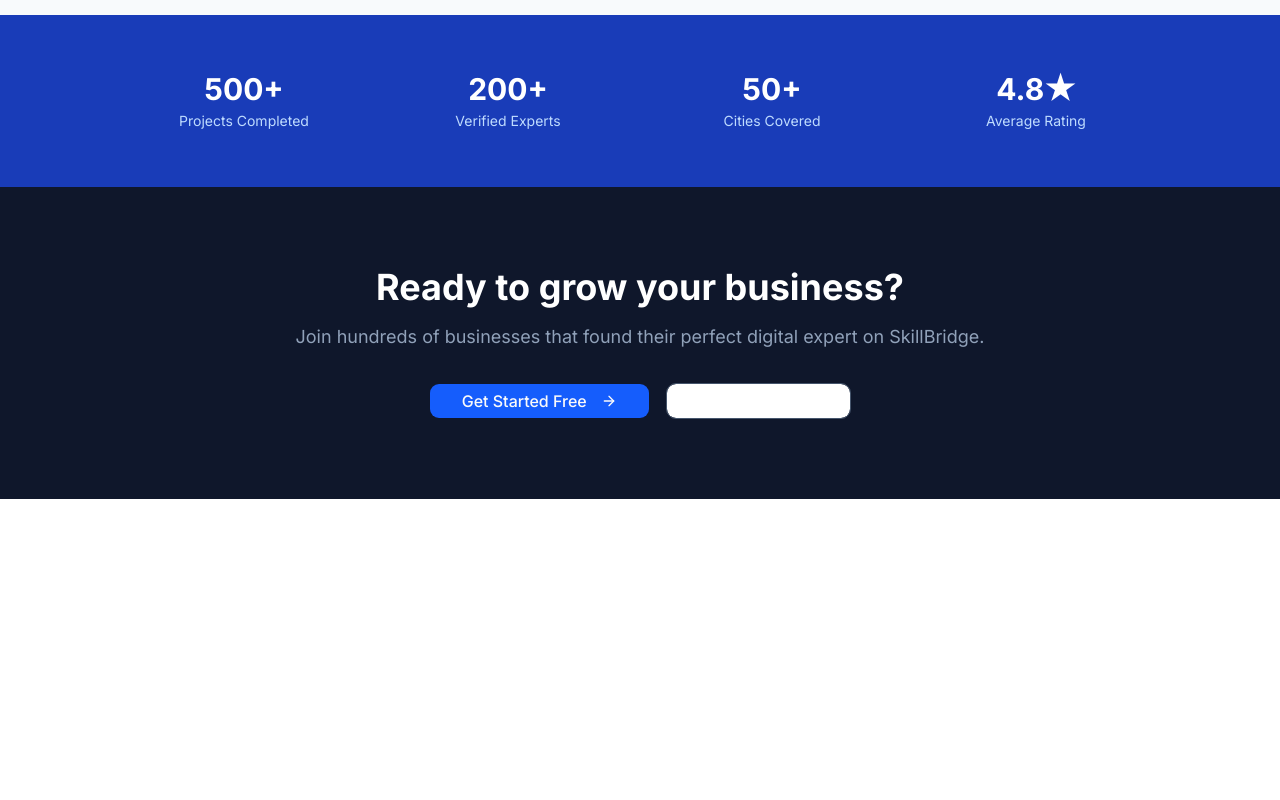
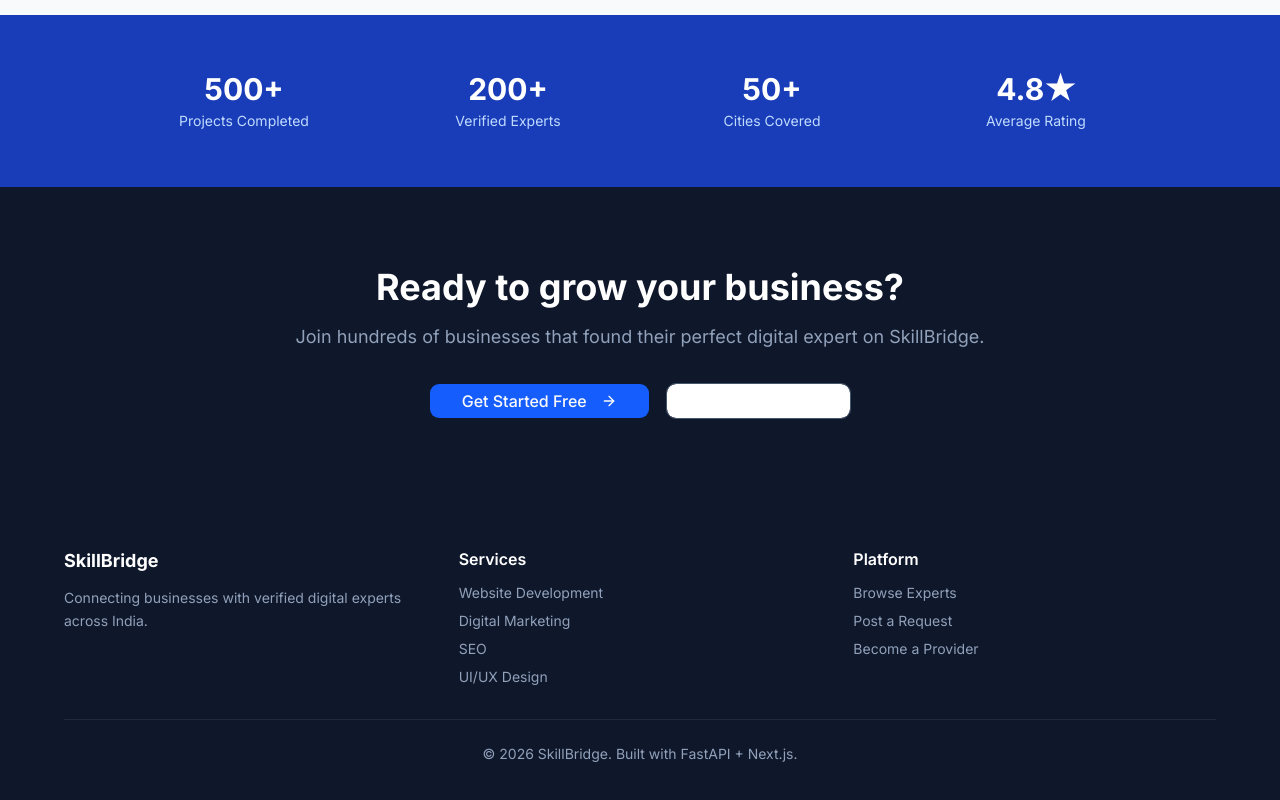
Before and after one commit to ShivamAgrawal1909/skillbridge-frontend, a Next.js app: page / in a window 1280 px wide. Shown: the part 1771-2571 px from the top of the page. Before the commit the page ends 2270 px from the top, so only its background shows below. Built offline with nearby package versions, Linux system fonts and the light colour scheme; no server answers.

Commit message:
phase 9: footer, landing page complete

```diff
--- a/app/page.tsx
+++ b/app/page.tsx
@@ -4,6 +4,7 @@
 import HowItWorks from '@/components/landing/HowItWorks'
 import StatsBar from '@/components/landing/StatsBar'
 import CTASection from '@/components/landing/CTASection'
+import Footer from '@/components/layout/Footer'
 
 export default function Home() {
   return (
@@ -14,6 +15,7 @@
       <HowItWorks />
       <StatsBar />
       <CTASection />
+      <Footer />
     </main>
   )
 }
--- /dev/null
+++ b/components/layout/Footer.tsx
@@ -0,0 +1,38 @@
+import Link from 'next/link'
+
+export default function Footer() {
+  return (
+    <footer className="bg-slate-900 text-slate-400 py-12 px-4">
+      <div className="max-w-6xl mx-auto">
+        <div className="grid grid-cols-1 md:grid-cols-3 gap-8 mb-8">
+          <div>
+            <div className="text-white font-bold text-lg mb-3">SkillBridge</div>
+            <p className="text-sm leading-relaxed">
+              Connecting businesses with verified digital experts across India.
+            </p>
+          </div>
+          <div>
+            <div className="text-white font-semibold mb-3">Services</div>
+            <ul className="space-y-2 text-sm">
+              <li><Link href="/providers?category=website-development" className="hover:text-white transition-colors">Website Development</Link></li>
+              <li><Link href="/providers?category=digital-marketing" className="hover:text-white transition-colors">Digital Marketing</Link></li>
+              <li><Link href="/providers?category=seo" className="hover:text-white transition-colors">SEO</Link></li>
+              <li><Link href="/providers?category=ui-ux-design" className="hover:text-white transition-colors">UI/UX Design</Link></li>
+            </ul>
+          </div>
+          <div>
+            <div className="text-white font-semibold mb-3">Platform</div>
+            <ul className="space-y-2 text-sm">
+              <li><Link href="/providers" className="hover:text-white transition-colors">Browse Experts</Link></li>
+              <li><Link href="/register" className="hover:text-white transition-colors">Post a Request</Link></li>
+              <li><Link href="/register?role=provider" className="hover:text-white transition-colors">Become a Provider</Link></li>
+            </ul>
+          </div>
+        </div>
+        <div className="border-t border-slate-800 pt-6 text-sm text-center">
+          © {new Date().getFullYear()} SkillBridge. Built with FastAPI + Next.js.
+        </div>
+      </div>
+    </footer>
+  )
+}
```
